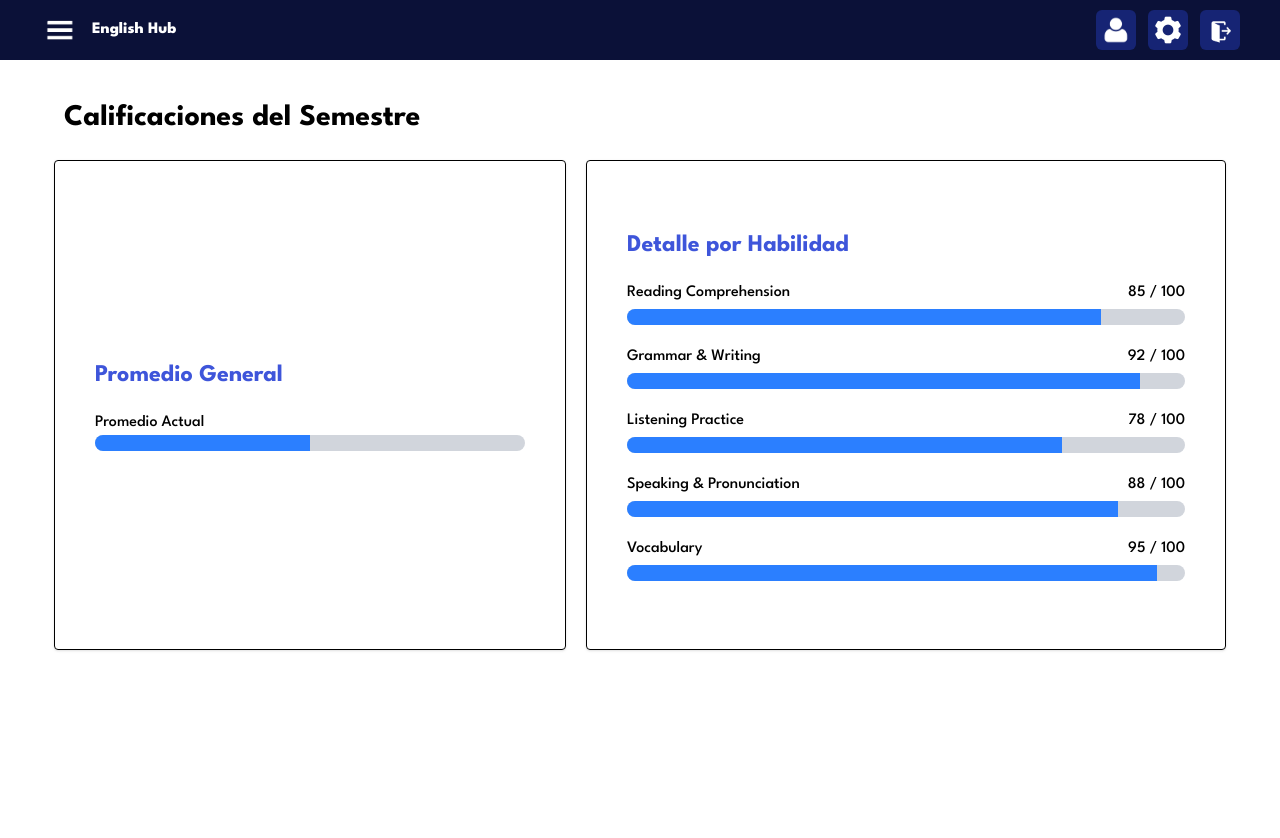
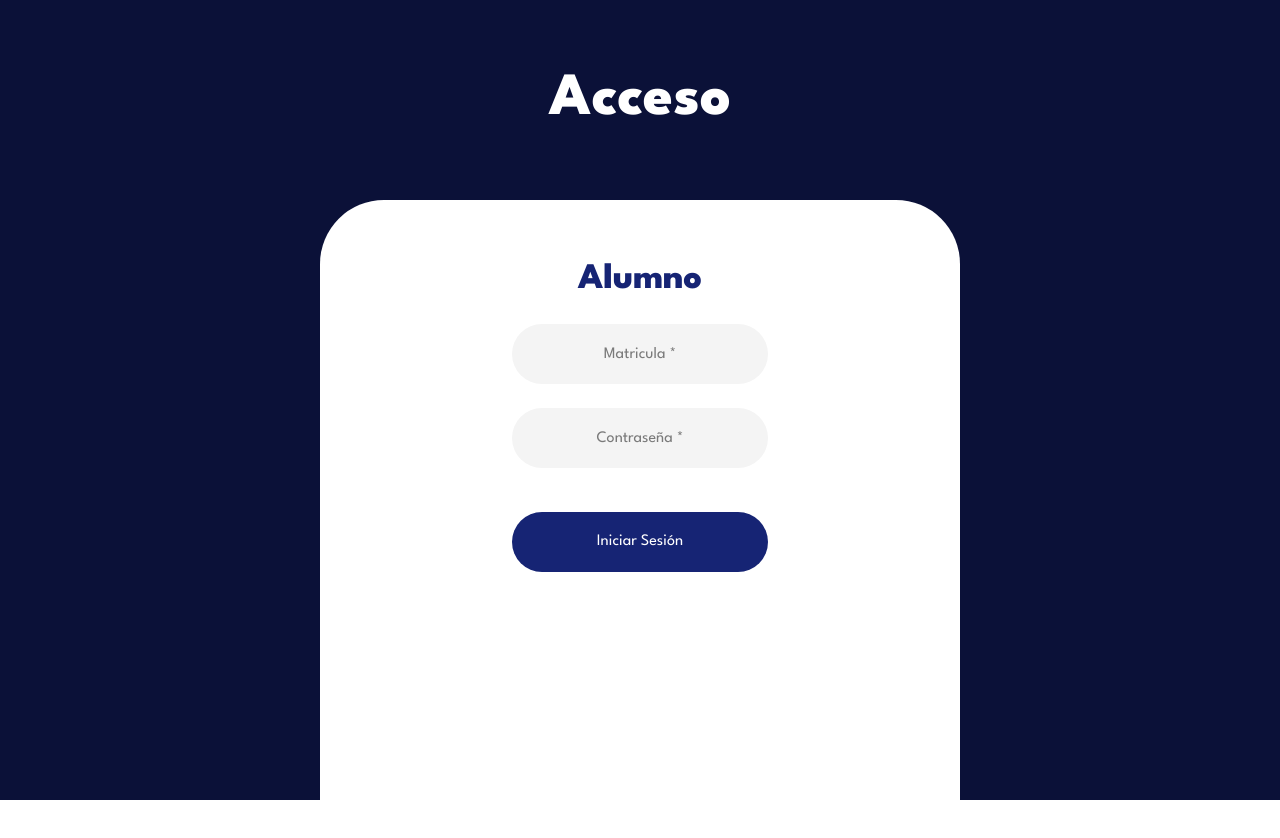
Before and after one commit to RobertoCoch/p-englishub, a React (Vite) app in the folder frontend/: page / in a window 1280 px wide. Shown: the top 838 px of the page. After the commit the page ends 800 px from the top, so only its background shows below. Built offline with nearby package versions, Linux system fonts and the light colour scheme.

Commit message:
Completado Calificaciones

```diff
--- /dev/null
+++ b/frontend/src/components/Home/Calificaciones.jsx
@@ -0,0 +1,47 @@
+import React from 'react'
+import { Navbar } from '../Layout/Navbar'
+import { ProgressBar } from '../Layout/ProgressBar'
+
+const mockGrades = [
+    { subject: "Reading Comprehension", grade: 85, maxGrade: 100 },
+    { subject: "Grammar & Writing", grade: 92, maxGrade: 100 },
+    { subject: "Listening Practice", grade: 78, maxGrade: 100 },
+    { subject: "Speaking & Pronunciation", grade: 88, maxGrade: 100 },
+    { subject: "Vocabulary", grade: 95, maxGrade: 100 },
+  ];
+
+export const Calificaciones = () => {
+  return (
+    <div className='w-screen h-screen font-spartan'>
+    <Navbar></Navbar>
+
+    <div className='w-screen h-screen flex flex-col gap-3 items-center'>
+      <h2 className='font-bold text-3xl w-9/10 pt-10 pb-3'> Calificaciones del Semestre</h2>
+      <div className=' w-screen h-screen flex flex-col md:flex-row gap-5 md:h-9/10 md:justify-center md:items-start items-center'>
+        <div className='w-9/10 rounded-sm flex flex-col justify-center p-10 border bg-card text-card-foreground shadow-sm md:h-7/10 md:w-4/10'>
+            <h2 className='font-bold text-[#3E55DA] text-2xl pb-5'>Promedio General</h2>
+            <h3 className='font-medium text-md'>Promedio Actual</h3>
+            <ProgressBar value={50}></ProgressBar>
+        </div>
+
+        <div className='w-9/10 rounded-sm flex flex-col justify-center p-10 border bg-card text-card-foreground shadow-sm md:h-7/10 md:w-5/10'>
+        <h2 className='font-bold text-[#3E55DA] text-2xl pb-5'>Detalle por Habilidad</h2>
+              <div className='flex flex-col gap-5'>
+                {mockGrades.map((item, i) => (
+                  <div key={i} className="space-y-1">
+                    <div className="flex justify-between">
+                      <span className='font-medium text-md'>{item.subject}</span>
+                      <span className="font-medium">{item.grade} / {item.maxGrade}</span>
+                    </div>
+                    <ProgressBar value={(item.grade / item.maxGrade) * 100} className="h-2 bg-english-lightBlue" />
+
+                  </div>
+                ))}
+              </div>
+
+        </div>
+      </div>
+    </div>
+  </div>
+  )
+}
--- a/frontend/src/components/Home/HomeA.jsx
+++ b/frontend/src/components/Home/HomeA.jsx
@@ -1,5 +1,7 @@
+import { Calificaciones } from "./Calificaciones"
+
 export const HomeA = () => {
   return (
-    <div>Has sido Logeado</div>
+    <Calificaciones></Calificaciones>
   )
 }
--- a/frontend/src/components/Layout/Navbar.jsx
+++ b/frontend/src/components/Layout/Navbar.jsx
@@ -8,19 +8,19 @@ export const Navbar = () => {
   return (
     <nav className='w-screen bg-[#0B1138] h-15 flex justify-around items-center md:justify-between'>
          <div className='flex items-center gap-3 md:ml-10'>
-          <button className='w-10 h-10 rounded-md text-white hover:bg-[#162474]'>
+          <button title='Menu' className='w-10 h-10 rounded-md text-white hover:bg-[#162474]'>
             <img src={SideBar} alt="" className='w-9 h-9 ml-0.5'/>
           </button>
           <p className='text-white font-extrabold'>English Hub</p>
         </div>
         <div className='flex gap-3 md:mr-10'>
-          <button className='w-10 h-10 bg-[#162474] rounded-md text-white hover:bg-[#3E55DA]'>
+          <button title='Perfil' className='w-10 h-10 bg-[#162474] rounded-md text-white hover:bg-[#3E55DA]'>
             <img src={User} alt="User" className='w-9 h-9 ml-0.5' />
           </button>
-          <button  className='w-10 h-10 bg-[#162474] rounded-md text-white hover:bg-[#3E55DA]'>
+          <button title='Configuracion' className='w-10 h-10 bg-[#162474] rounded-md text-white hover:bg-[#3E55DA]'>
             <img src={Settings} alt=""  className='w-8 h-8 ml-1'/>
           </button>
-          <button className='w-10 h-10 bg-[#162474] rounded-md text-white hover:bg-[#3E55DA]'>
+          <button title='Cerrar Sesión' className='w-10 h-10 bg-[#162474] rounded-md text-white hover:bg-[#3E55DA]'>
             <img src={SingOut} alt="" className='w-11 h-11'/>
           </button>
         </div>
--- a/frontend/src/components/Layout/ProgressBar.jsx
+++ b/frontend/src/components/Layout/ProgressBar.jsx
@@ -1,6 +1,6 @@
 import { useEffect, useState } from "react";
 
-const ProgressBar = ({ value }) => {
+export const ProgressBar = ({ value }) => {
   const [progress, setProgress] = useState(0);
 
   useEffect(() => {
--- a/frontend/src/components/Main/Main.jsx
+++ b/frontend/src/components/Main/Main.jsx
@@ -1,15 +1,5 @@
 import { LoginA } from '../Login/LoginA';
 import { HomeA } from '../Home/HomeA';
-import { Navbar } from '../Layout/Navbar';
-import ProgressBar from '../Layout/ProgressBar';
-
-const mockGrades = [
-  { subject: "Reading Comprehension", grade: 85, maxGrade: 100 },
-  { subject: "Grammar & Writing", grade: 92, maxGrade: 100 },
-  { subject: "Listening Practice", grade: 78, maxGrade: 100 },
-  { subject: "Speaking & Pronunciation", grade: 88, maxGrade: 100 },
-  { subject: "Vocabulary", grade: 95, maxGrade: 100 },
-];
 
 function parseJwt (token) {
         const base64Url = token.split('.')[1];
@@ -36,44 +26,7 @@ if (token) {
 export const Main = () => {
   return (
     <>
-
-    <div className='w-screen h-screen font-spartan'>
-      <Navbar></Navbar>
-
-      <div className='w-screen h-screen flex flex-col gap-3 items-center'>
-        <h2 className='font-bold text-3xl w-9/10 pt-10 pb-3'> Calificaciones del Semestre</h2>
-        <div className=' w-screen h-screen flex flex-col md:flex-row gap-5 md:h-9/10 md:justify-center md:items-start items-center'>
-          <div className='w-9/10 rounded-sm flex flex-col justify-center p-10 border bg-card text-card-foreground shadow-sm md:h-7/10 md:w-4/10'>
-              <h2 className='font-bold text-[#3E55DA] text-2xl pb-5'>Promedio General</h2>
-              <h3 className='font-medium text-md'>Promedio Actual</h3>
-              <ProgressBar value={50}></ProgressBar>
-          </div>
-
-          <div className='w-9/10 rounded-sm flex flex-col justify-center p-10 border bg-card text-card-foreground shadow-sm md:h-7/10 md:w-5/10'>
-          <h2 className='font-bold text-[#3E55DA] text-2xl pb-5'>Detalle por Habilidad</h2>
-                <div className='flex flex-col gap-5'>
-                  {mockGrades.map((item, i) => (
-                    <div key={i} className="space-y-1">
-                      <div className="flex justify-between">
-                        <span className='font-medium text-md'>{item.subject}</span>
-                        <span className="font-medium">{item.grade} / {item.maxGrade}</span>
-                      </div>
-                      <ProgressBar value={(item.grade / item.maxGrade) * 100} className="h-2 bg-english-lightBlue" />
-                    </div>
-                  ))}
-                </div>
-
-          </div>
-        </div>
-
-
-      </div>
-
-    </div>
-
-      {/**
     {tokenExistAndStillValid ? <HomeA /> : <LoginA />}
-     */}
     </>
   )
 }
```
